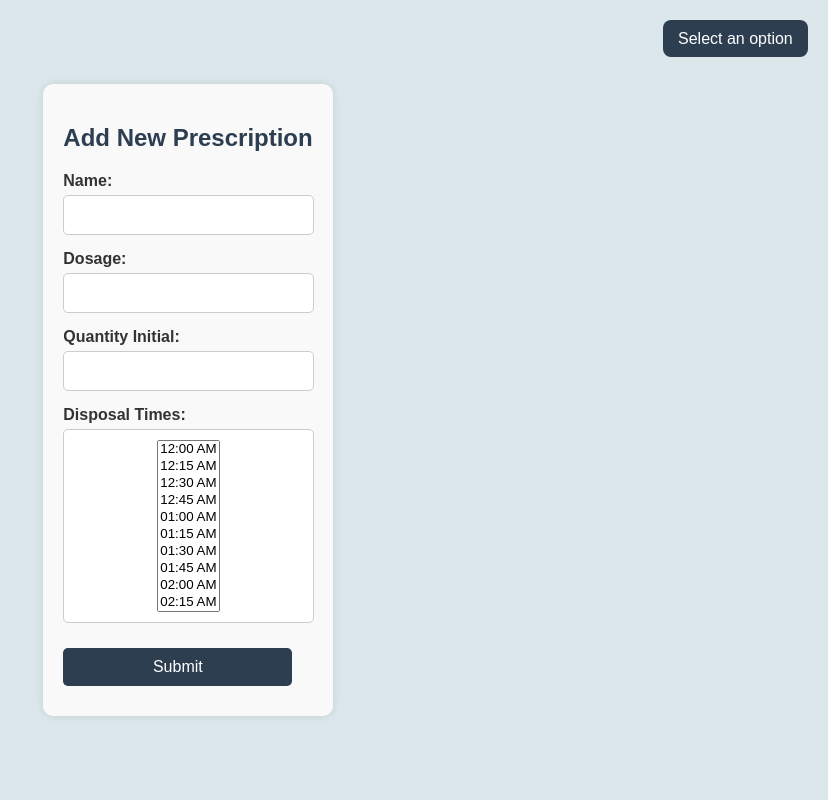
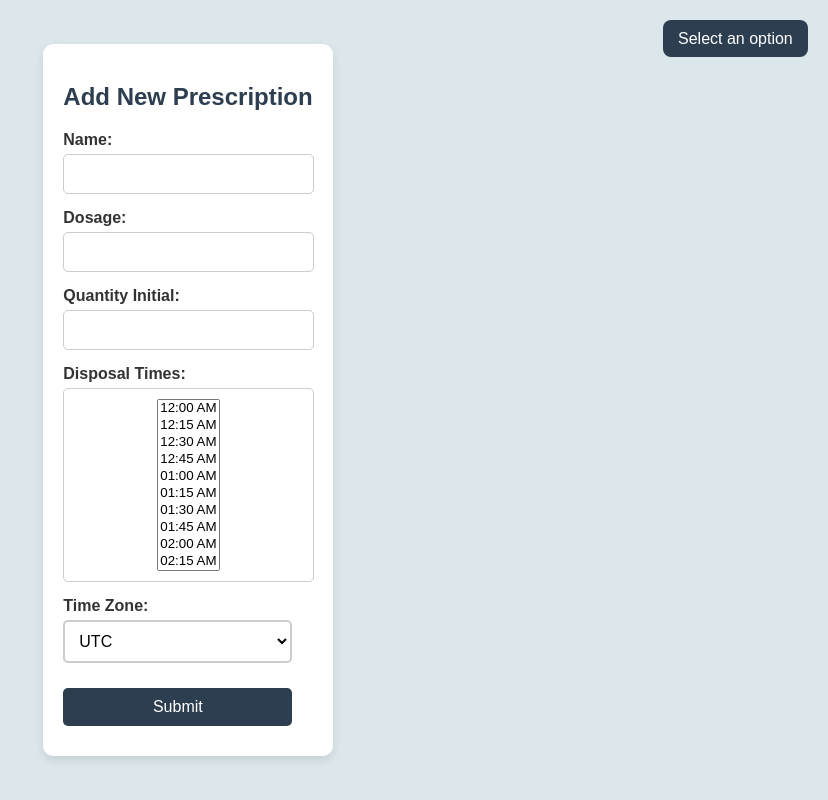
Before and after one commit to tkoda1/Capstone, a Django app: page /new_pill_form/7/ in a window 1280 px wide. Shown: the whole page, without its empty margins (452-1280 px from the left). Run offline with Django 5.2, Linux system fonts and the light colour scheme; a user stored in the database is signed in; data comes from the database, SQL or seed files in the repository; both versions use the stored data as it was after the commit; parts of the project's set-up code (start-up, migrations or seed data) failed here and were passed over.

Commit message:
added timezone dropdown to new pill form

```diff
--- a/pillPopperPro/forms.py
+++ b/pillPopperPro/forms.py
@@ -2,15 +2,24 @@ from django import forms
 from pillPopperPro.models import Pill
 from django.contrib.auth.models import User
 from django.contrib.auth import authenticate
+from pytz import all_timezones
+
 import datetime
 
 def generate_time_choices():
     times = []
-    start_time = datetime.datetime(2000, 1, 1, 0, 0)  # Arbitrary date to construct time objects
-    while start_time.time() < datetime.time(23, 45):  # Ensure last value is 23:45
+    start_time = datetime.datetime(2000, 1, 1, 0, 0)
+    while start_time.time() < datetime.time(23, 45):
         times.append((start_time.time().strftime('%H:%M'), start_time.time().strftime('%I:%M %p')))
         start_time += datetime.timedelta(minutes=15)
     return times
+
+COMMON_TIMEZONES = [
+    'UTC', 'America/New_York', 'America/Chicago', 'America/Denver', 'America/Los_Angeles',
+    'Europe/London', 'Europe/Paris', 'Europe/Berlin', 'Europe/Rome',
+    'Asia/Tokyo', 'Asia/Shanghai', 'Asia/Hong_Kong', 'Asia/Singapore',
+    'Australia/Sydney', 'Australia/Melbourne'
+]
 
 
 class PillForm(forms.Form):
@@ -20,7 +29,12 @@ class PillForm(forms.Form):
     quantity_initial = forms.IntegerField(min_value=1)
     disposal_times = forms.MultipleChoiceField(
         choices=generate_time_choices(),
-        widget=forms.SelectMultiple(attrs={'size': 10})  # Allows multi-selection
+        widget=forms.SelectMultiple(attrs={'size': 10})
+    )
+
+    timezone = forms.ChoiceField(
+        choices=[(tz, tz.replace('_', ' ')) for tz in COMMON_TIMEZONES],
+        widget=forms.Select(attrs={'class': 'timezone-dropdown'})
     )
 
     class Meta:
--- a/pillPopperPro/models.py
+++ b/pillPopperPro/models.py
@@ -5,11 +5,12 @@ class Pill(models.Model):
     user = models.ForeignKey(settings.AUTH_USER_MODEL, on_delete=models.CASCADE, null=True, blank=True)
     name = models.CharField(max_length=200)
     dosage = models.IntegerField()
-    disposal_times = models.JSONField(default=list)
+    disposal_times = models.JSONField(default=list)  # Stores a list of times
     quantity_initial = models.IntegerField()
     quantity_remaining = models.IntegerField()
     pill_slot = models.IntegerField(default=0)
     taken_today = models.IntegerField(default=0)
+    timezone = models.CharField(max_length=50, default="UTC")  # New Time Zone Field
 
     def __str__(self):
-        return f"Pill id={self.id} | {self.user} | {self.name}"
+        return f"Pill id={self.id} | User: {self.user} | {self.name} | Time Zone: {self.timezone}"
--- a/pillPopperPro/static/styles.css
+++ b/pillPopperPro/static/styles.css
@@ -641,3 +641,30 @@ input:focus {
 .google-login-box .back-link a:hover {
     text-decoration: underline;
 }
+
+/* General form styling */
+.form-container {
+    background-color: white;
+    padding: 20px;
+    border-radius: 10px;
+    box-shadow: 0px 4px 10px rgba(0, 0, 0, 0.1);
+    max-width: 400px;
+    margin: auto;
+}
+
+
+.timezone-dropdown {
+    width: 100%;
+    padding: 10px;
+    font-size: 16px;
+    border: 2px solid #ccc;
+    border-radius: 5px;
+    background-color: #fff;
+    cursor: pointer;
+    transition: border-color 0.3s ease-in-out;
+}
+
+.timezone-dropdown:focus {
+    border-color: #007bff;
+    outline: none;
+}
--- a/pillPopperPro/templates/newPillForm.html
+++ b/pillPopperPro/templates/newPillForm.html
@@ -29,6 +29,11 @@
             </div>
         </div>
 
+        <div class="form-group">
+            <label for="{{ form.timezone.id_for_label }}">Time Zone:</label>
+            {{ form.timezone }}
+        </div>
+
         <button type="submit" class="submit-button">Submit</button>
     </form>
 </div>
--- a/pillPopperPro/views.py
+++ b/pillPopperPro/views.py
@@ -4,7 +4,7 @@ from django import forms
 from django.shortcuts import render, redirect
 from django.contrib.auth.decorators import login_required
 from google.oauth2.credentials import Credentials
-
+import pytz
 from django.contrib.auth.models import User
 from django.contrib.auth import authenticate
 from django.http import HttpResponse, Http404
@@ -186,29 +186,41 @@ def new_pill_form(request, slot_id):
 
     # 🔹 Save pill **with user association**
     new_pill = Pill.objects.create(
-        user=request.user,  # 🔹 Store the user
+        user=request.user,
         name=form.cleaned_data['name'],
         dosage=form.cleaned_data['dosage'],
         disposal_times=form.cleaned_data['disposal_times'],
         quantity_initial=form.cleaned_data['quantity_initial'],
         quantity_remaining=form.cleaned_data['quantity_initial'],
         pill_slot=slot_id,
+        timezone=form.cleaned_data['timezone']
     )
     new_pill.save()
 
     # Add event to Google Calendar
     service = get_google_calendar_service(request)
+    print(pytz.timezone(new_pill.timezone).zone)
+
 
     if service:
+        user_timezone = pytz.timezone(new_pill.timezone)  # Ensure user-entered timezone is correct
+
         for time in form.cleaned_data['disposal_times']:
-            # Convert time to proper datetime
-            event_time = datetime.datetime.combine(datetime.date.today(), datetime.datetime.strptime(time, "%H:%M").time())
+            # Convert the disposal time to a timezone-aware datetime
+            naive_event_time = datetime.datetime.combine(datetime.date.today(), datetime.datetime.strptime(time, "%H:%M").time())
+
+            # Convert naive datetime to user's timezone
+            event_time = user_timezone.localize(naive_event_time)
+
+            print(f"Event Time (localized to user timezone): {event_time}")
+
+
 
             event = {
                 'summary': f"Take {new_pill.name}",
                 'description': f"Dosage: {new_pill.dosage} mg",
-                'start': {'dateTime': event_time.isoformat(), 'timeZone': 'UTC'},
-                'end': {'dateTime': (event_time + datetime.timedelta(minutes=30)).isoformat(), 'timeZone': 'UTC'},
+                'start': {'dateTime': event_time.isoformat(), 'timeZone': pytz.timezone(new_pill.timezone).zone},
+                'end': {'dateTime': (event_time + datetime.timedelta(minutes=30)).isoformat(), 'timeZone': pytz.timezone(new_pill.timezone).zone},
                 'recurrence': ['RRULE:FREQ=DAILY'],
             }
 
--- a/requirements.txt
+++ b/requirements.txt
@@ -8,3 +8,4 @@ google-auth
 google-auth-oauthlib
 google-auth-httplib2
 google-api-python-client
+pytz
```
Also changed, not shown: db.sqlite3, pillPopperPro/migrations/0003_pill_timezone.py (added).
